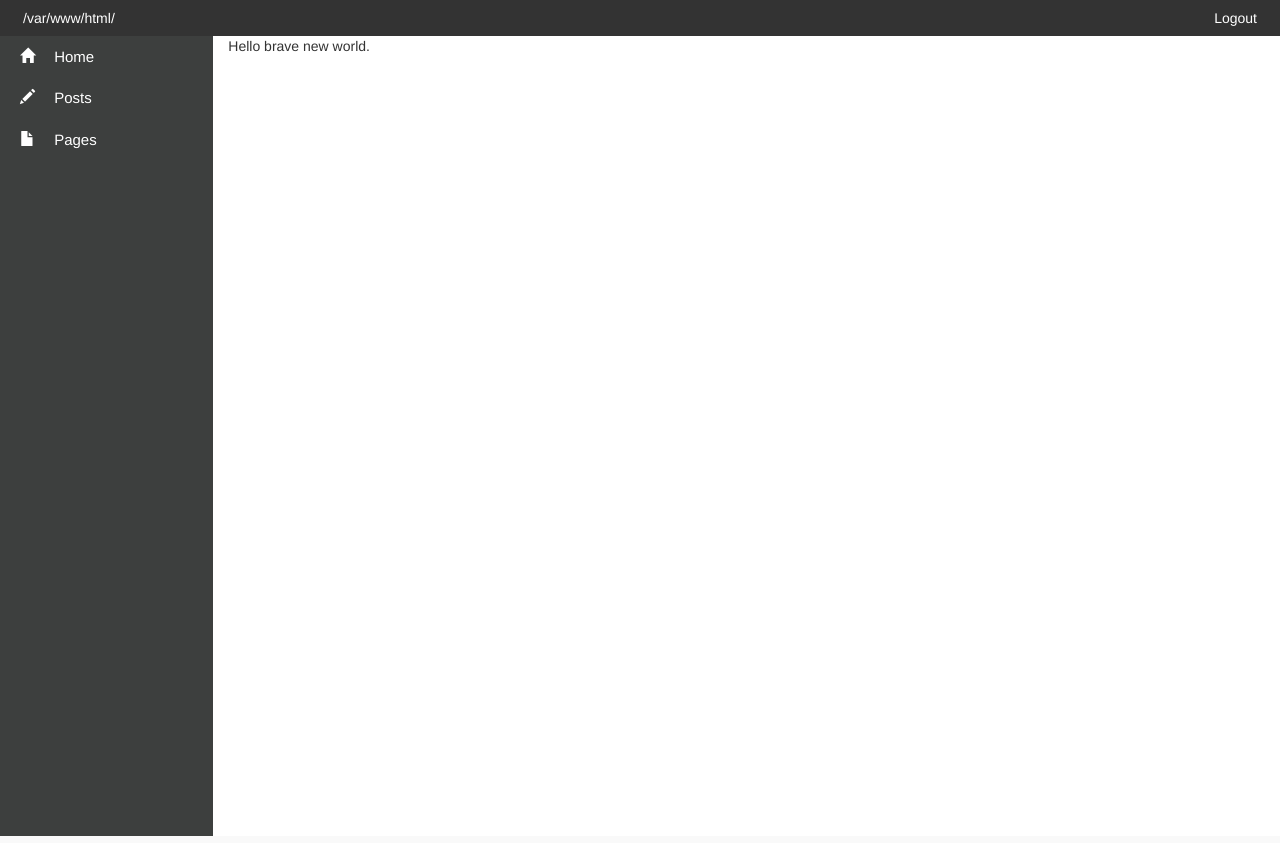
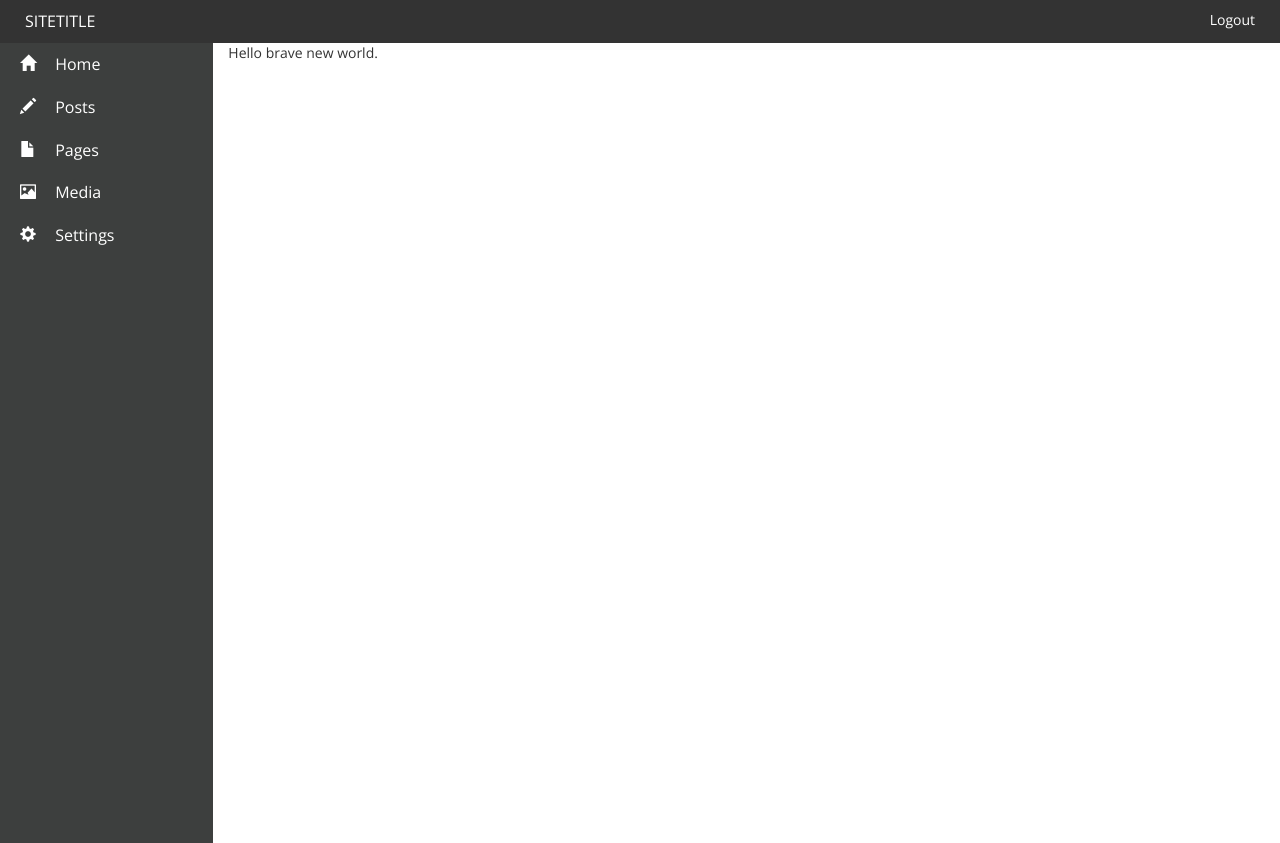
Before and after one commit to graemeboy/ninja, a PHP site: page /app/views/admin/content/add-media.php in a window 1280 px wide. Run offline with PHP 8.4, Linux system fonts and the light colour scheme; data that the repository does not hold is empty; some libraries are stand-ins or nearby versions.

Commit message:
Add media and settings item to menu

```diff
--- a/app/views/admin/includes/header.php
+++ b/app/views/admin/includes/header.php
@@ -7,10 +7,18 @@
     <link href="/public/bootstrap/css/bootstrap.min.css" rel="stylesheet">
     <script src="//code.jquery.com/jquery-1.11.0.min.js"></script>
     <script src="//code.jquery.com/jquery-migrate-1.2.1.min.js"></script>
+    <link href='http://fonts.googleapis.com/css?family=Open+Sans:300italic,400italic,600italic,700italic,400,300,600,700' rel='stylesheet' type='text/css'>
     <style type="text/css">
+        body {
+            font-family: 'Open Sans', 'Lucida Grande', helvetica, sans-serif;
+            font-weight: lighter;
+        }
         #admin-header-wrap {
             background-color: #333;
-            padding: 8px;
+            padding: 10px;
+        }
+        #admin-head-title {
+            font-size: 16px
         }
         #admin-header-wrap,
         #admin-header-wrap a {
@@ -31,10 +39,17 @@
             padding-left:0;
         }
         .nav-menu-title {
-            font-size: 15px;
+            font-size: 16px;
         }
-        .nav-menu-item, .nav-menu-title, .nav-menu-list {
+        .nav-menu-title, .nav-menu-list {
             padding: 10px;
+        }
+        .nav-menu-item {
+            padding: 5px;
+            margin: 5px 0 5px 10px;
+        }
+        .nav-menu-list {
+            padding-right:0;
         }
         .nav-menu-title {
         }
@@ -47,10 +62,10 @@
             background-color: #2f3130;
         }
         .nav-inner-menu a {
-            font-size: 13px
+            font-size: 14px
         }
         .nav-item-active {
-            border-right: 2px solid green;
+            border-right: 5px solid #5dd680;
         }
         .admin-menu-icon {
             margin-right: 15px;
@@ -65,7 +80,7 @@
     <div id="admin-wrap">
         <div id="admin-header-wrap">
             <div id="admin-header-left" class="container-fluid pull-left">
-                <?php echo APPPATH ?>
+                <span id="admin-head-title"><?php echo SITETITLE ?></span>
             </div>
             <div id="admin-header-right" class="container-fluid pull-right">
                 <a href="" class="admin-logout-link">Logout</a>
--- a/app/views/admin/includes/navigation/nav.php
+++ b/app/views/admin/includes/navigation/nav.php
@@ -12,10 +12,12 @@
         )
     );
     $settings_navigation = array (
-        'settings-site' => array (
-            'title' => 'Site Settings',
-            'icon' => 'glyphicon glyphicon-cog'
-        ),
+        'icon' => 'glyphicon glyphicon-cog',
+        'children' => array (
+            'settings-site' => array (
+                'title' => 'Site Settings',
+            ),
+        )
     );
     // Define menu items for adding posts and pages
 
@@ -45,15 +47,16 @@
         )
     );
     $core_navigation_media = array (
+        'icon' => 'glyphicon glyphicon-picture',
+        'children' => array (
                 'add-media' => array (
                 'title' => 'Add Media',
-                'icon' => 'glyphicon glyphicon-picture'
             ),
                 'manage-media' => array (
                 'title' => 'Manage Media',
-                'icon' => 'glyphicon glyphicon-picture'
             )
-        );
+        )
+    );
 
     // Print the dashboard link
 //    print_menu_item("dashboard",
@@ -71,8 +74,11 @@
     if (!empty($core_navigation_pages)) {
         print_menu_list("Pages", $core_navigation_pages);
     } // if
+    if (!empty($core_navigation_media)) {
+        print_menu_list("Media", $core_navigation_media);
+    } // if
     if (!empty($settings_navigation)) {
-        //print_menu_list("Settings", $settings_navigation);
+        print_menu_list("Settings", $settings_navigation);
     } // if
 /**
  * function create_menu_list
```
